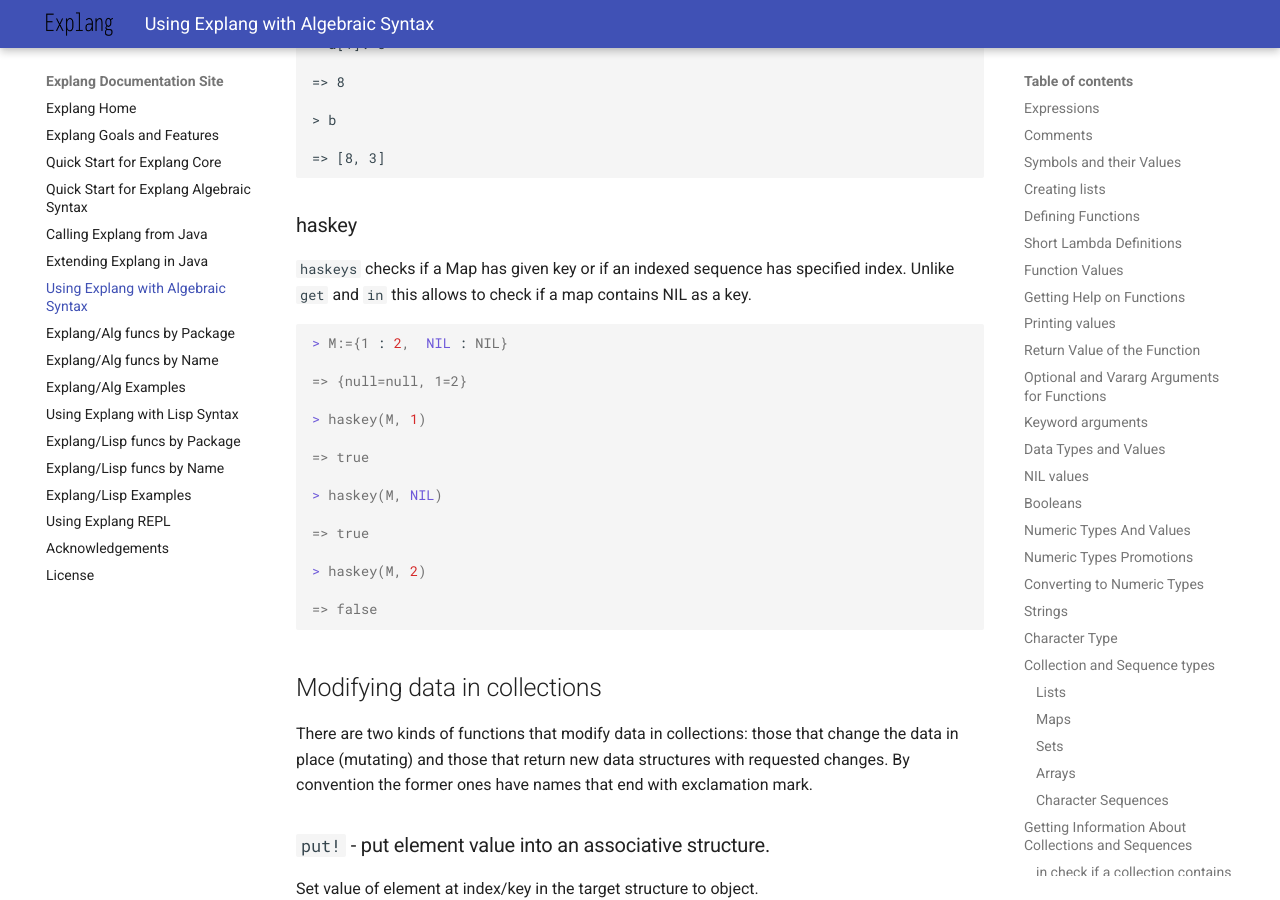
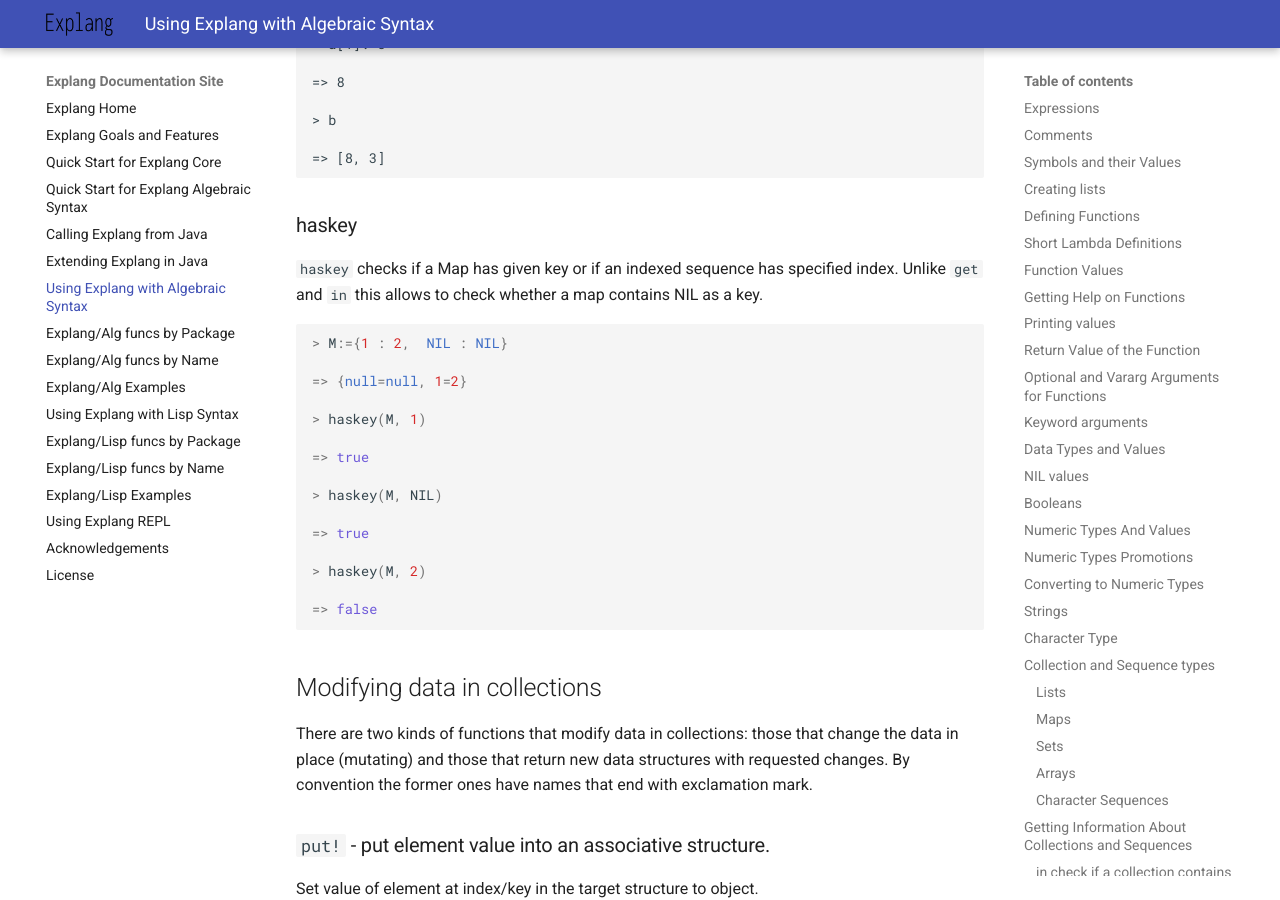
Before and after one commit to opsit-io/opsit-explang-docs, an MkDocs documentation site: the page built from docs/explang-alg.md, in a window 1280 px wide and 900 px high, scrolled down 23528 px. Built offline with MkDocs 1.6.1 and Material for MkDocs 9.7.7, drawn with Linux system fonts in a browser that asks for light colours.

Commit message:
fix: fix minor errors in description of haskey

````diff
--- a/docs/explang-alg.md
+++ b/docs/explang-alg.md
@@ -1323,11 +1323,11 @@
 
 ### haskey
 
-`haskeys` checks if a Map has given key or if an indexed sequence has specified index.
-Unlike `get` and `in` this allows to check if a map contains NIL as a key.
-
-
-```lisp
+`haskey` checks if a Map has given key or if an indexed sequence has specified index.
+Unlike `get` and `in` this allows to check whether a map contains NIL as a key.
+
+
+```julia
 > M:={1 : 2,  NIL : NIL}
 
 => {null=null, 1=2}
````
Also changed, not shown: docs/explang-lisp.md (+2 -2 lines).
